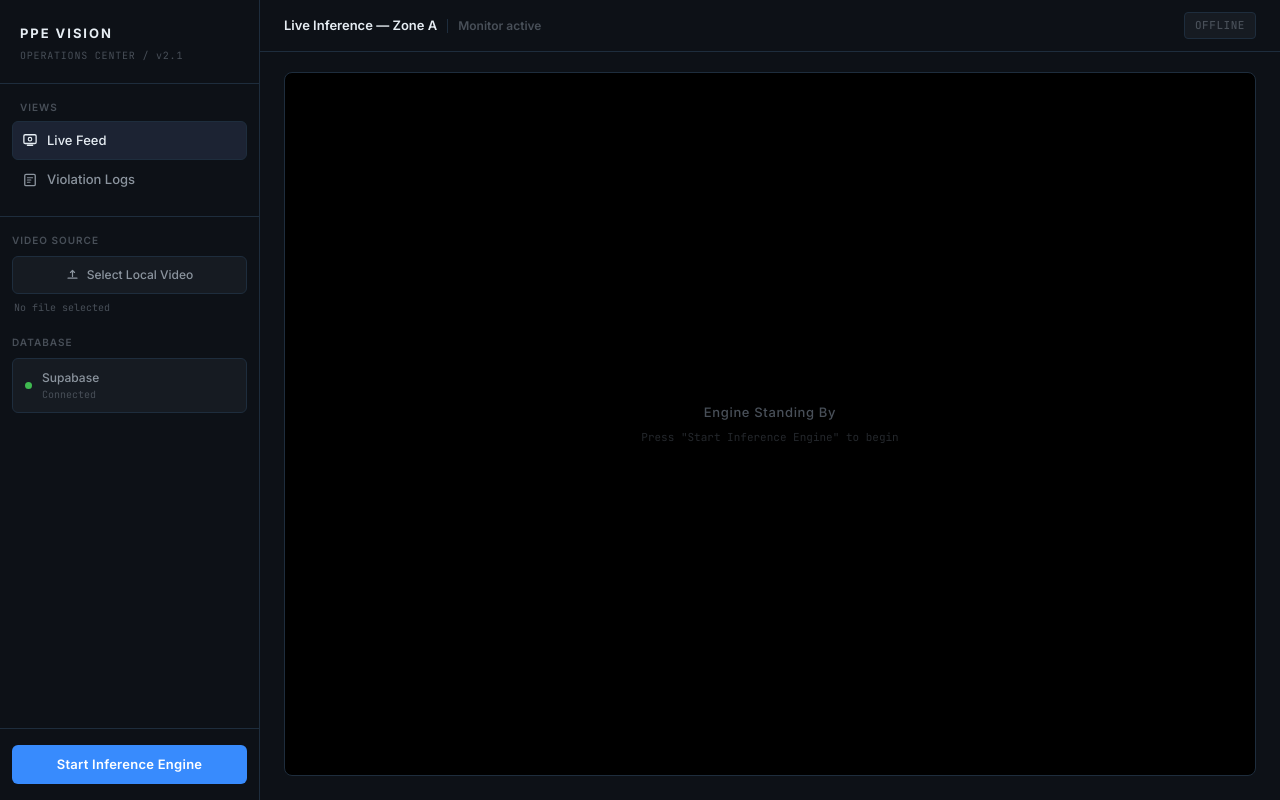
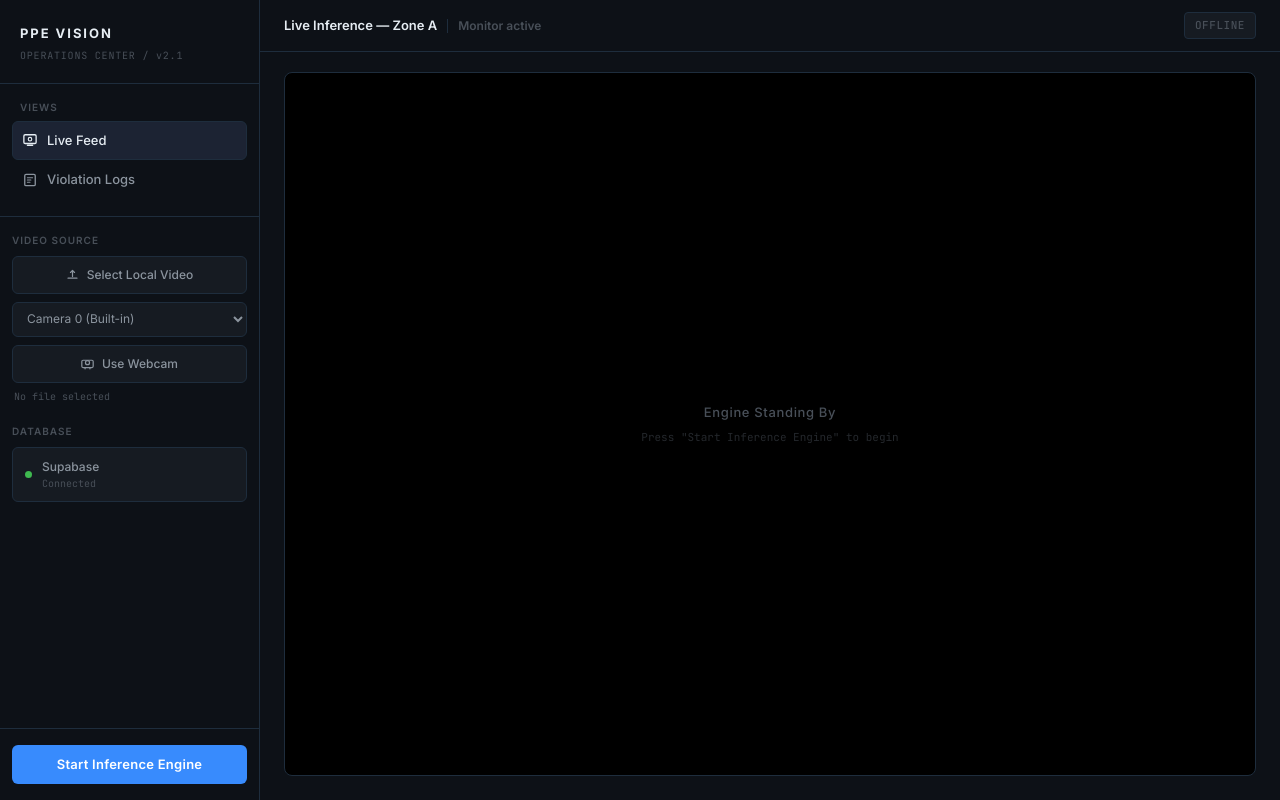
Before and after one commit to nhatminh-115/PPE-Detection, a FastAPI app: page / in a window 1280 px wide. Run offline with FastAPI, Linux system fonts and the light colour scheme; parts of the project's set-up code (start-up, migrations or seed data) failed here and were passed over; some libraries are stand-ins or nearby versions.

Commit message:
feat: add webcam support with camera selection dropdown

```diff
--- a/requirements.txt
+++ b/requirements.txt
@@ -27,3 +27,7 @@ groq
 chromadb
 sentence-transformers
 pdfplumber
+onnx
+onnxruntime
+onnxruntime-extensions
+onnxscript
--- a/templates/index.html
+++ b/templates/index.html
@@ -567,6 +567,14 @@
                     Select Local Video
                 </label>
                 <input type="file" id="video-upload" class="hidden" accept="video/mp4,video/avi" onchange="uploadVideoFile()">
+                <select id="camera-select" style="width:100%;margin-top:8px;padding:8px 10px;background:var(--surface-2);border:1px solid var(--border);border-radius:6px;color:var(--text-secondary);font-size:12px;font-family:'Inter',sans-serif;cursor:pointer;">
+                    <option value="0">Camera 0 (Built-in)</option>
+                    <option value="1">Camera 1 (Logitech)</option>
+                </select>
+                <button id="btn-webcam" onclick="toggleWebcam()" class="file-upload-btn" style="margin-top:8px;">
+                    <svg width="13" height="13" viewBox="0 0 16 16" fill="none" xmlns="http://www.w3.org/2000/svg"><circle cx="8" cy="7" r="2.5" stroke="currentColor" stroke-width="1.5"/><rect x="1" y="4" width="14" height="9" rx="1.5" stroke="currentColor" stroke-width="1.5"/><path d="M5 13v1.5M11 13v1.5" stroke="currentColor" stroke-width="1.5" stroke-linecap="round"/></svg>
+                    Use Webcam
+                </button>
                 <div id="file-name" style="font-size:10px;color:var(--text-muted);margin-top:6px;font-family:'JetBrains Mono',monospace;padding:0 2px;white-space:nowrap;overflow:hidden;text-overflow:ellipsis;">No file selected</div>
             </div>
 
@@ -667,6 +675,36 @@
 
     <script>
         let isStreaming = false;
+        let isWebcam = false;
+
+        async function toggleWebcam() {
+            const btn = document.getElementById("btn-webcam");
+            if (!isWebcam) {
+                const cameraIndex = document.getElementById("camera-select").value;
+                const response = await fetch(`/start_webcam?camera_index=${cameraIndex}`, { method: "POST" });
+                const result = await response.json();
+                if (result.status === "success") {
+                    isWebcam = true;
+                    btn.textContent = "Stop Webcam";
+                    btn.style.borderColor = "var(--danger)";
+                    btn.style.color = "var(--danger)";
+                    document.getElementById("file-name").textContent = `webcam:${cameraIndex}`;
+                    showToast(`Webcam ${cameraIndex} started`, "success");
+                    if (!isStreaming) toggleStream();
+                }
+            } else {
+                const response = await fetch("/stop_webcam", { method: "POST" });
+                const result = await response.json();
+                if (result.status === "success") {
+                    isWebcam = false;
+                    btn.textContent = "Use Webcam";
+                    btn.style.borderColor = "";
+                    btn.style.color = "";
+                    document.getElementById("file-name").textContent = "No file selected";
+                    showToast("Webcam stopped", "success");
+                }
+            }
+        }
 
         function switchTab(tabId) {
             const isLive = tabId === 'live-tab';
```
Also changed, not shown: report_service.py (+20 -1 lines), src/api/pipeline.py (+8 -2 lines), src/api/routes.py (+14 -0 lines), data/chroma_db/chroma.sqlite3, 3 other files.
